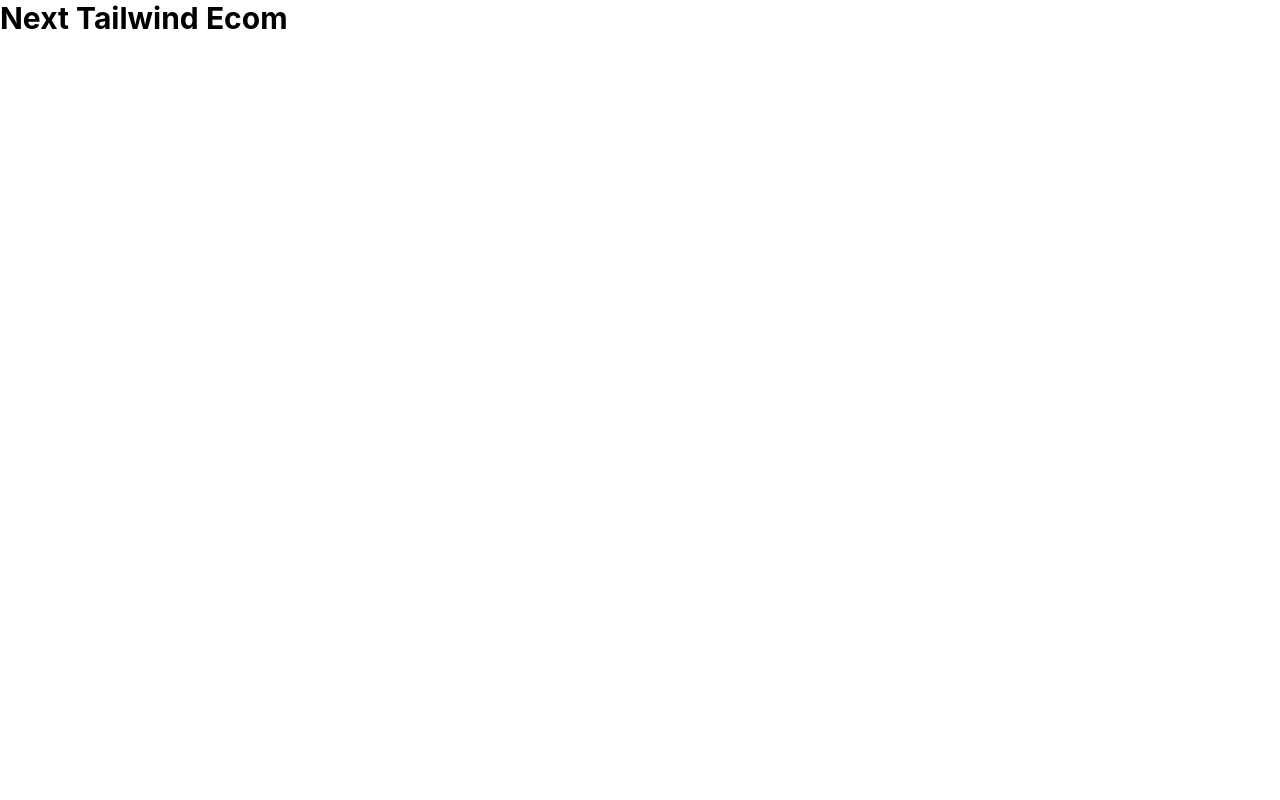
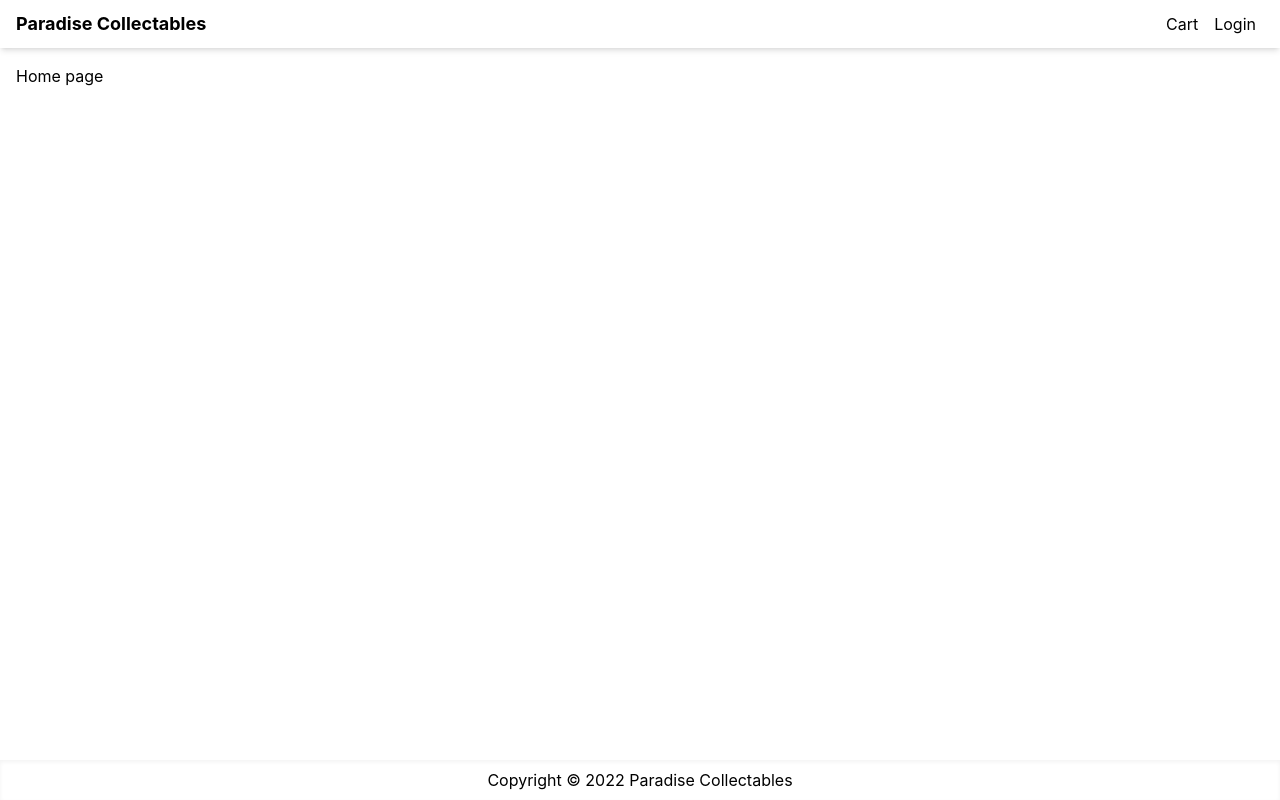
Before and after one commit to imnotsoumyajit/ecom, a Next.js app: page / in a window 1280 px wide. Built offline with nearby package versions, Linux system fonts and the light colour scheme.

Commit message:
Layout Added

```diff
--- /dev/null
+++ b/components/Layout.js
@@ -0,0 +1,43 @@
+import React from "react";
+import Head from "next/head";
+import Link from "next/link";
+
+export default function Layout({ title, children }) {
+  return (
+    <>
+      <Head>
+        <title>
+          {title ? title + " - Paradise Collectables" : "Paradise Collectables"}
+        </title>
+        <meta name="description" content="MERN Ecom" />
+        <link rel="icon" href="/favicon.ico" />
+      </Head>
+      <div className="flex min-h-screen flex-col justify-between">
+        <header>
+          <nav className="flex h-12 items-center px-4  justify-between shadow-md">
+            <Link href="/">
+              <a className="text-lg font-bold">Paradise Collectables</a>
+            </Link>
+            <div>
+              <Link href="/cart">
+                <a className="p-2">Cart</a>
+              </Link>
+
+              <Link href="/login">
+                <a className="p-2">Login</a>
+              </Link>
+            </div>
+          </nav>
+        </header>
+
+        <main className="container m-auto mt-4 px-4">
+          {children}
+        </main>
+
+        <footer className="flex h-10 justify-center items-center shadow-inner">
+          <p>Copyright © 2022 Paradise Collectables</p>
+        </footer>
+      </div>
+    </>
+  );
+}
--- a/pages/index.js
+++ b/pages/index.js
@@ -1,17 +1,12 @@
-import Head from 'next/head'
+
+import Layout from '../components/Layout'
 
 
 
 export default function Home() {
   return (
-    <div >
-      <Head>
-        <title>Create Next App</title>
-        <meta name="description" content="Generated by create next app" />
-        <link rel="icon" href="/favicon.ico" />
-      </Head>
-      <h1 className='text-3xl font-bold '>Next Tailwind Ecom</h1>
-
-    </div>
+    <Layout title="Home Page">
+      Home page
+    </Layout>
   )
 }
```
Also changed, not shown: .babelrc (added), .eslintrc.json.
